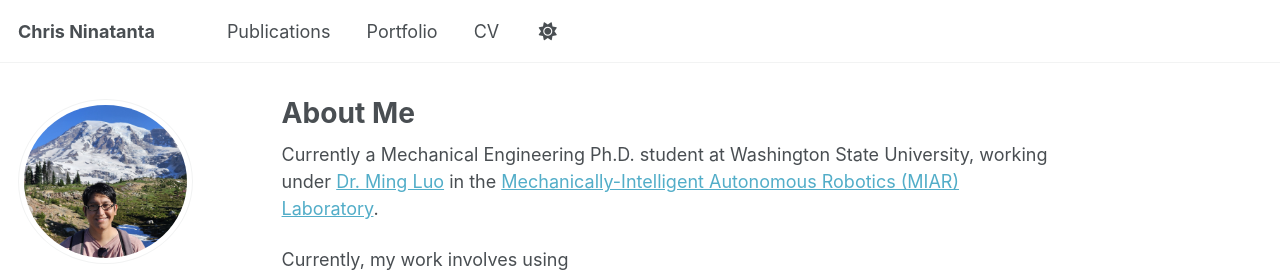
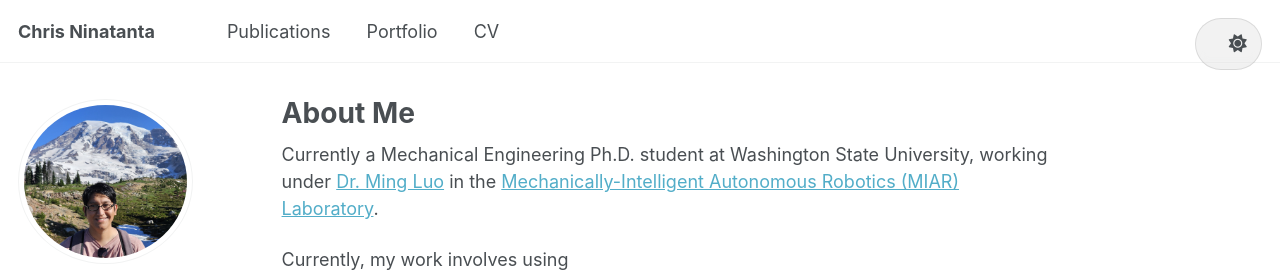
Before and after one commit to C-Ninatanta/c-ninatanta.github.io, a Jekyll site: the page built from _pages/about.md, in a window 1280 px wide. Shown: the top 272 px of the page. Built offline with Jekyll 4.4.1, drawn with Linux system fonts in a browser that asks for light colours; some web fonts are replaced; a script that is not in the unit is left out.

Commit message:
Update main.scss

```diff
--- a/assets/css/main.scss
+++ b/assets/css/main.scss
@@ -41,3 +41,32 @@
     "vendor/font-awesome/solid",
     "vendor/font-awesome/brands"
 ;
+
+/* Keep theme toggle fixed at top-right */
+#theme-toggle {
+  position: fixed;
+  top: 1rem;
+  right: 1rem;
+  z-index: 9999;   // stays above nav
+  padding: 0.4rem 0.6rem;
+  border-radius: 9999px;
+  background: rgba(0, 0, 0, 0.05);
+  backdrop-filter: blur(6px);
+  border: 1px solid rgba(0, 0, 0, 0.1);
+  cursor: pointer;
+}
+
+/* Adjust spacing on very small screens */
+@media (max-width: 480px) {
+  #theme-toggle {
+    top: 0.6rem;
+    right: 0.6rem;
+  }
+}
+
+/* Hide toggle when printing */
+@media print {
+  #theme-toggle {
+    display: none;
+  }
+}
```
